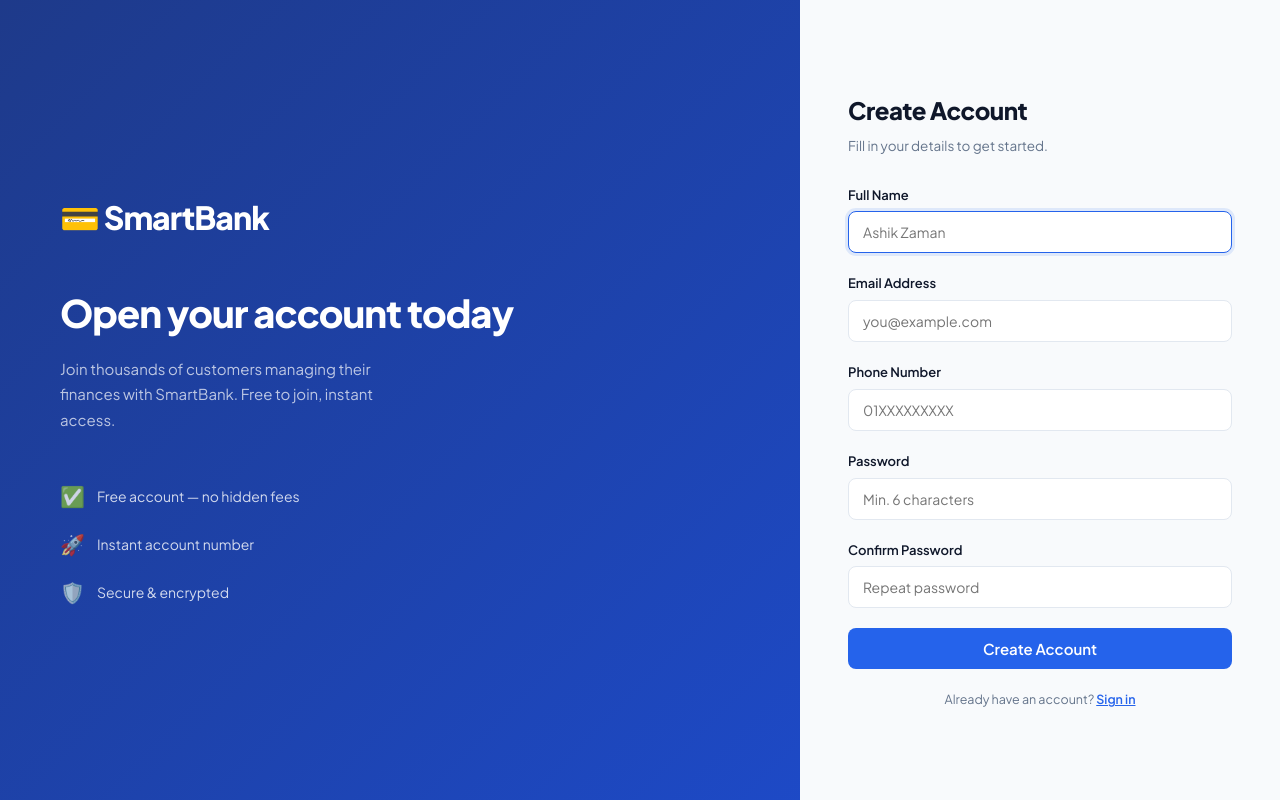
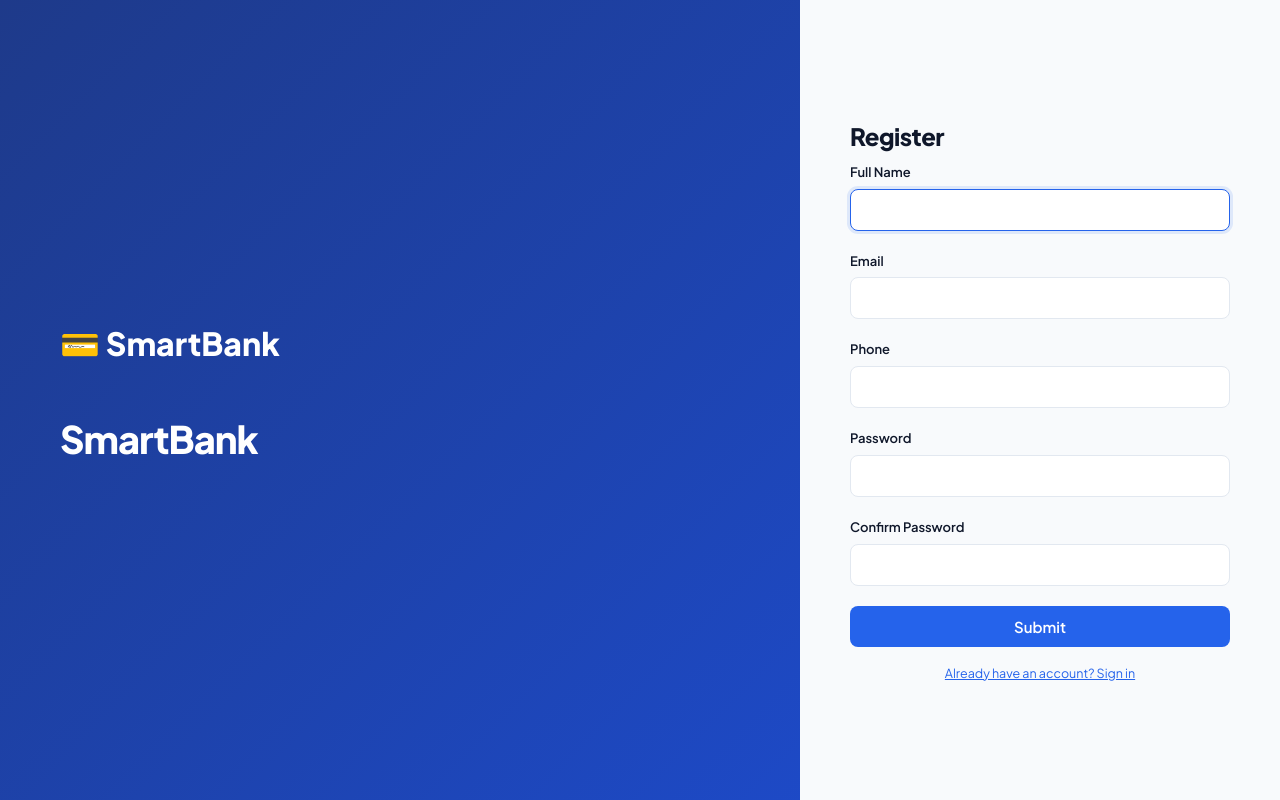
Before and after one commit to SoulReapeer/smartbank, a Flask app: page /register in a window 1280 px wide. Run offline with Flask 3, Linux system fonts and the light colour scheme.

Commit message:
Refactor register.html for dynamic authentication forms
Updated the registration page to include dynamic title and form handling for multiple authentication paths.

```diff
--- a/backend/templates/auth/register.html
+++ b/backend/templates/auth/register.html
@@ -1,62 +1,16 @@
-{% extends 'base.html' %}
-{% block title %}Register{% endblock %}
-
-{% block body %}
-<div class="auth-page">
-  <div class="auth-left">
-    <div style="font-size:32px; font-weight:800; color:#fff; margin-bottom:40px; letter-spacing:-1px;">💳 SmartBank</div>
-    <h1>Open your account today</h1>
-    <p>Join thousands of customers managing their finances with SmartBank. Free to join, instant access.</p>
-    <div style="margin-top:48px; display:flex; flex-direction:column; gap:16px;">
-      <div style="display:flex;align-items:center;gap:12px;color:rgba(255,255,255,0.8);font-size:14px;">
-        <span style="font-size:20px;">✅</span> Free account — no hidden fees
-      </div>
-      <div style="display:flex;align-items:center;gap:12px;color:rgba(255,255,255,0.8);font-size:14px;">
-        <span style="font-size:20px;">🚀</span> Instant account number
-      </div>
-      <div style="display:flex;align-items:center;gap:12px;color:rgba(255,255,255,0.8);font-size:14px;">
-        <span style="font-size:20px;">🛡️</span> Secure & encrypted
-      </div>
-    </div>
-  </div>
-  <div class="auth-right">
-    <div class="auth-box" style="max-width:420px;">
-      <h2>Create Account</h2>
-      <p class="auth-sub">Fill in your details to get started.</p>
-
-      {% with messages = get_flashed_messages(with_categories=true) %}
-        {% for cat, msg in messages %}
-          <div class="alert alert-{{ cat }}">{{ msg }}</div>
-        {% endfor %}
-      {% endwith %}
-
-      <form method="POST">
-        <div class="form-group">
-          <label class="form-label">Full Name</label>
-          <input type="text" name="full_name" class="form-control" placeholder="Ashik Zaman" required autofocus>
-        </div>
-        <div class="form-group">
-          <label class="form-label">Email Address</label>
-          <input type="email" name="email" class="form-control" placeholder="you@example.com" required>
-        </div>
-        <div class="form-group">
-          <label class="form-label">Phone Number</label>
-          <input type="text" name="phone" class="form-control" placeholder="01XXXXXXXXX" required>
-        </div>
-        <div class="form-group">
-          <label class="form-label">Password</label>
-          <input type="password" name="password" class="form-control" placeholder="Min. 6 characters" required>
-        </div>
-        <div class="form-group">
-          <label class="form-label">Confirm Password</label>
-          <input type="password" name="confirm_password" class="form-control" placeholder="Repeat password" required>
-        </div>
-        <button type="submit" class="btn btn-primary btn-block btn-lg">Create Account</button>
-      </form>
-      <p class="text-muted text-sm" style="text-align:center; margin-top:20px;">
-        Already have an account? <a href="{{ url_for('auth.login') }}" style="color:var(--secondary);font-weight:600;">Sign in</a>
-      </p>
-    </div>
-  </div>
-</div>
-{% endblock %}
+{% extends 'base.html' %}{% block title %}Auth{% endblock %}{% block body %}
+<div class="auth-page"><div class="auth-left"><div style="font-size:32px;font-weight:800;color:#fff;margin-bottom:40px;">💳 SmartBank</div><h1>SmartBank</h1></div>
+<div class="auth-right"><div class="auth-box">
+{% with messages = get_flashed_messages(with_categories=true) %}{% for cat, msg in messages %}<div class="alert alert-{{ cat }}">{{ msg }}</div>{% endfor %}{% endwith %}
+<h2>{{ request.path.split('/')[-1].replace('-',' ').title() }}</h2>
+<form method="POST">
+{% if '/login' in request.path %}<div class="form-group"><label class="form-label">Email</label><input type="email" name="email" class="form-control" required autofocus></div><div class="form-group"><label class="form-label">Password</label><input type="password" name="password" class="form-control" required></div><div style="text-align:right;margin-bottom:12px;"><a href="/forgot-password" style="font-size:13px;color:var(--secondary);">Forgot password?</a></div>
+{% elif '/register' in request.path %}<div class="form-group"><label class="form-label">Full Name</label><input type="text" name="full_name" class="form-control" required autofocus></div><div class="form-group"><label class="form-label">Email</label><input type="email" name="email" class="form-control" required></div><div class="form-group"><label class="form-label">Phone</label><input type="text" name="phone" class="form-control" required></div><div class="form-group"><label class="form-label">Password</label><input type="password" name="password" class="form-control" required></div><div class="form-group"><label class="form-label">Confirm Password</label><input type="password" name="confirm_password" class="form-control" required></div>
+{% elif '/forgot' in request.path %}<div class="form-group"><label class="form-label">Email Address</label><input type="email" name="email" class="form-control" required autofocus></div>
+{% elif '/reset' in request.path %}<div class="form-group"><label class="form-label">New Password</label><input type="password" name="new_password" class="form-control" required autofocus></div><div class="form-group"><label class="form-label">Confirm Password</label><input type="password" name="confirm_password" class="form-control" required></div>
+{% elif '/change' in request.path %}<div class="form-group"><label class="form-label">Current Password</label><input type="password" name="current_password" class="form-control" required autofocus></div><div class="form-group"><label class="form-label">New Password</label><input type="password" name="new_password" class="form-control" required></div><div class="form-group"><label class="form-label">Confirm Password</label><input type="password" name="confirm_password" class="form-control" required></div>
+{% elif '/resend' in request.path %}<div class="form-group"><label class="form-label">Email Address</label><input type="email" name="email" class="form-control" required autofocus></div>{% endif %}
+<button type="submit" class="btn btn-primary btn-block btn-lg">Submit</button></form>
+{% if '/login' in request.path %}<p class="text-muted text-sm" style="text-align:center;margin-top:16px;">No account? <a href="/register" style="color:var(--secondary);">Register</a></p>{% endif %}
+{% if '/register' in request.path %}<p class="text-muted text-sm" style="text-align:center;margin-top:16px;"><a href="/login" style="color:var(--secondary);">Already have an account? Sign in</a></p>{% endif %}
+</div></div></div>{% endblock %}
```
